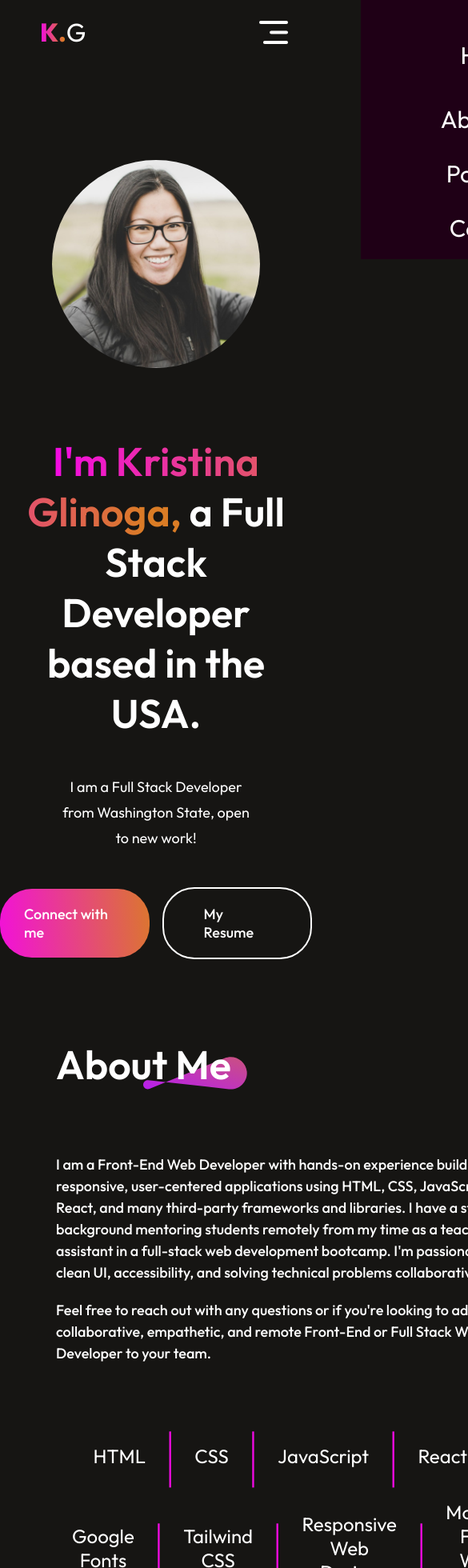
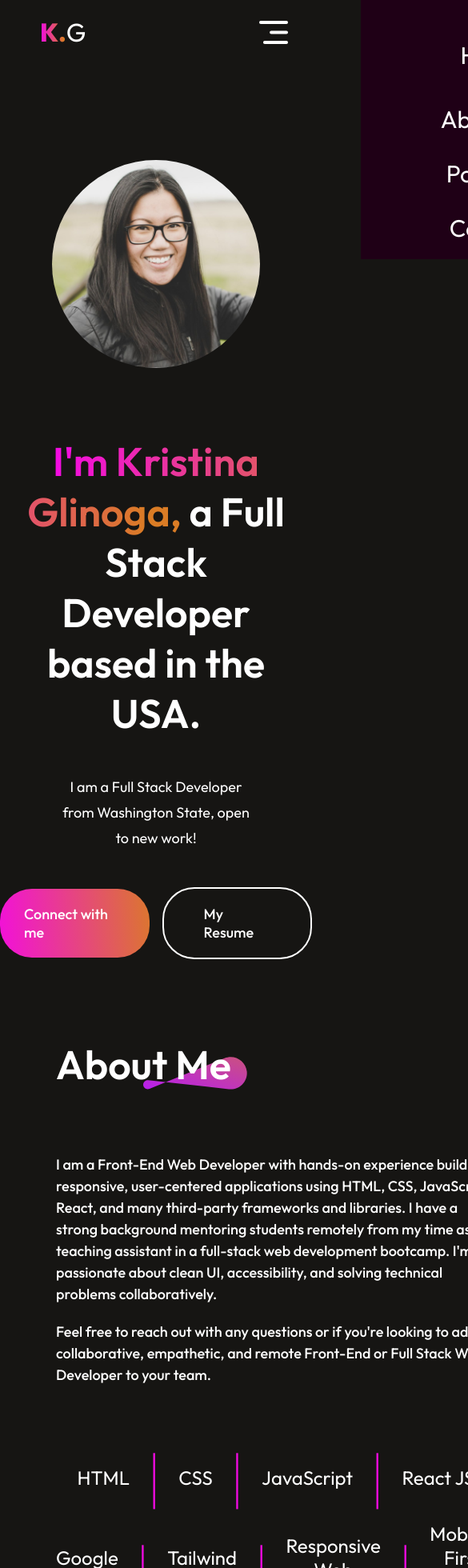
Before and after one commit to hellokristinafaye/portfolio-react, a React (Vite) app: page / in a window 390 px wide. Shown: the top 1960 px of the page at 80% size, 585 px wide, since content can reach past the window. Built offline with nearby package versions, Linux system fonts and the light colour scheme.

Commit message:
about section looks good locally..

```diff
--- a/src/components/About/About.css
+++ b/src/components/About/About.css
@@ -123,9 +123,9 @@
     .about-left {
         display: none;
     }
-    /* .about-right {
-        width: .75vw;
-    } */
+    .about-right {
+        width: 550px;
+    }
     .about-para {
         font-size: 18px;
         line-height: 32px;
```
